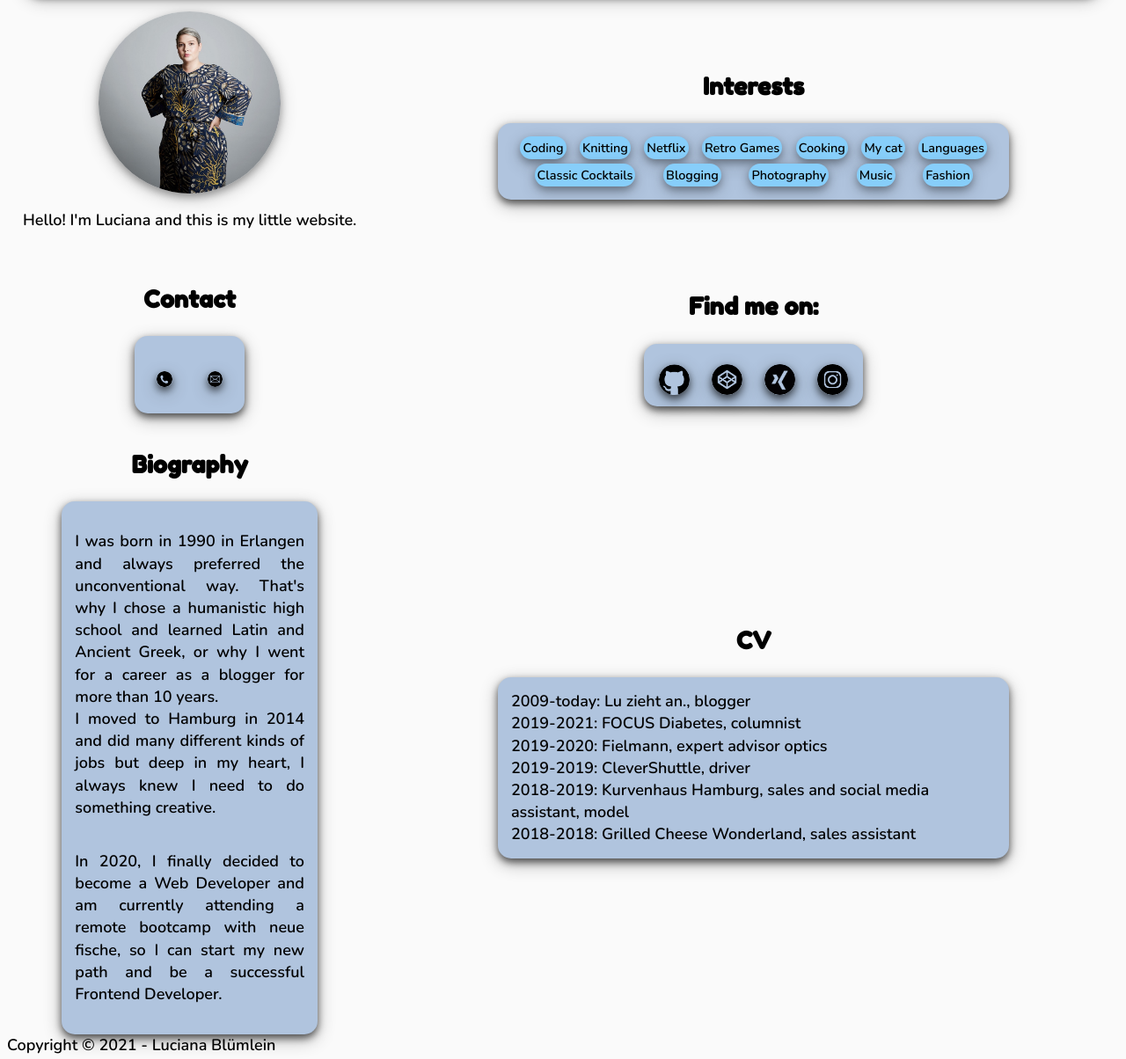
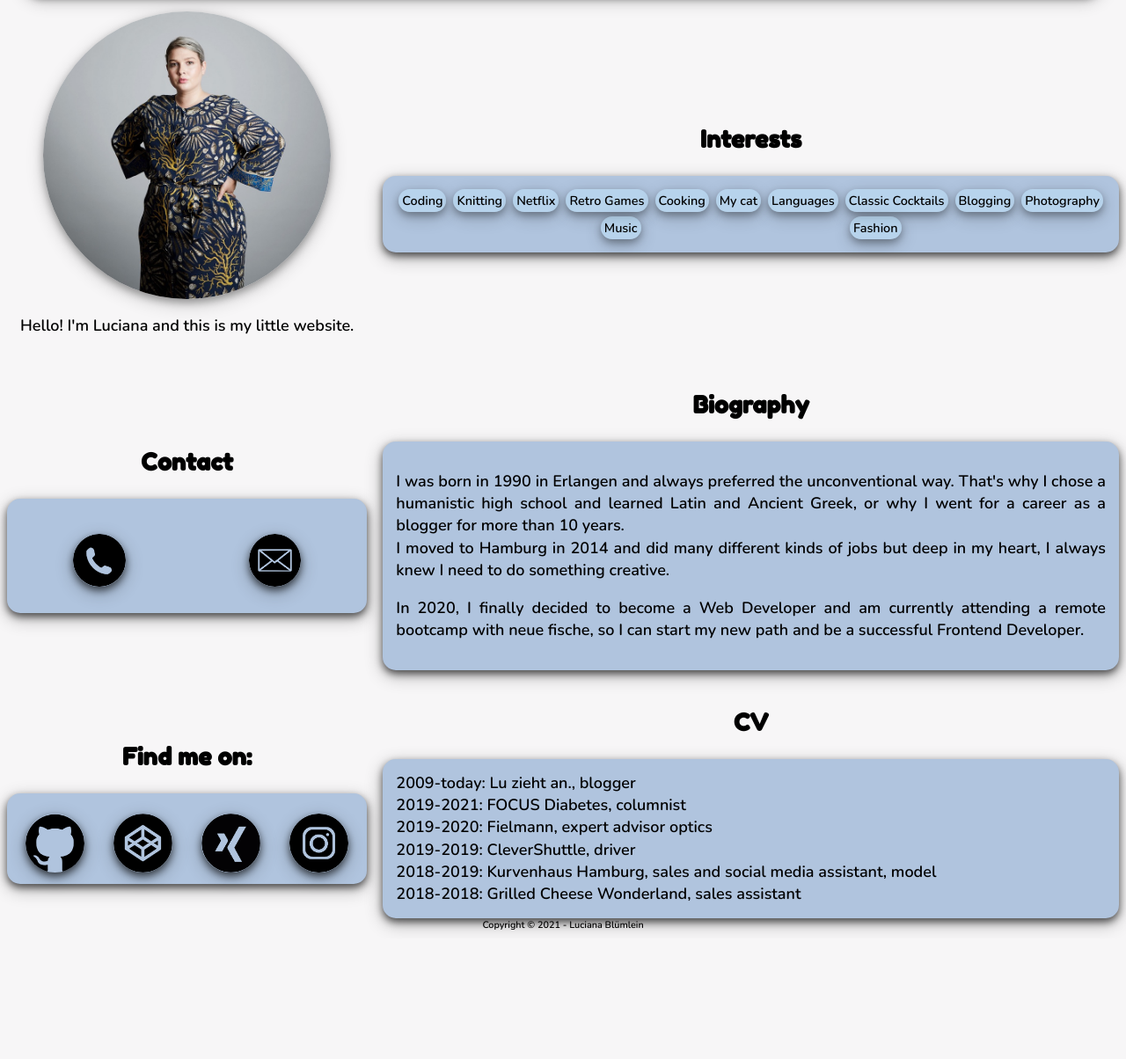
Before and after one commit to luziehtan/personal-website, a plain HTML site: page src/index.html in a window 1280 px wide. Shown: the part 136-1340 px from the top of the page at 88% size. After the commit the page ends 1203 px from the top, so only its background shows below. Drawn offline with nearby package versions, Linux system fonts and the light colour scheme.

Commit message:
Sort structure responsive

```diff
--- a/src/index.html
+++ b/src/index.html
@@ -22,14 +22,14 @@
         <a href="#cv">CV</a>
       </nav>
     </header>
-    <main>
+    <main class="main">
       <section>
-        <img src="./images/lbluemlein.jpg" alt="" />
+        <img class="a" src="./images/lbluemlein.jpg" alt="" />
         <p class="pictext" aria-hidden="true">
           Hello! I'm Luciana and this is my little website.
         </p>
       </section>
-      <section>
+      <section class="b">
         <h2>Interests</h2>
         <ul class="interests">
           <li class="interestbuttons">Coding</li>
@@ -46,7 +46,7 @@
           <li class="interestbuttons">Fashion</li>
         </div>
       </section>
-      <section class="contactsection">
+      <section class="c">
         <h2 id="contact">Contact</h2>
         <div class="contact">
           <address><a class="contactlink" href="tel:004915257953052"><img class="contactbutton" src="./images/phone.jpg" alt="Call"></a></address>
@@ -54,7 +54,7 @@
           </address>
         </div>
       </section>
-      <section>
+      <section class="d">
         <h2>Find me on:</h2>
         <div class="column">
           <a class="icon-link" href="https://github.com/luziehtan"
@@ -87,7 +87,7 @@
           /></a>
       </div>
       </section>
-      <section>
+      <section class="e">
         <h2 id="bio">Biography</h2>
         <div class="bio">
           <p>
@@ -99,7 +99,7 @@
         </p>
         </div>
       </section>
-      <section>
+      <section class="f">
         <h2 id="cv">CV</h2>
         <ul class="cv">
           <li>2009-today: <strong>Lu zieht an.</strong>, blogger</li>
@@ -117,6 +117,7 @@
         </ul>
       </section>
     </main>
-    <footer>Copyright © 2021 - Luciana Blümlein</footer>
+    <footer class="footer">Copyright © 2021 - Luciana Blümlein</footer>
+  </div>
   </body>
 </html>
--- a/src/styles/index.css
+++ b/src/styles/index.css
@@ -7,7 +7,7 @@ body {
   font-weight: 100;
   line-height: 1.4;
   font-size: 112.5%;
-  background-color: #fafafa;
+  background-color: #f7f6f7;
 }
 
 header {
@@ -16,7 +16,7 @@ header {
   box-shadow: 0 4px 8px 0 rgba(0, 0, 0, 0.6), 0 6px 20px 0 rgba(0, 0, 0, 0.3);
   margin: 10px 20px;
   text-align: center;
-  grid-column: 1/2;
+  grid-area: h;
 }
 
 h1 {
@@ -32,6 +32,7 @@ nav {
   background: lightskyblue;
   border-radius: 0 0 20px 20px;
   align-items: stretch;
+  grid-area: n;
 }
 
 @media (min-width: 600px) {
@@ -57,7 +58,7 @@ main {
 @media (min-width: 600px) {
   main {
     display: grid;
-    grid-template-columns: 1fr 2fr;
+    grid-template-columns: 1fr 1fr 1fr;
     grid-gap: 1em;
   }
 }
@@ -81,7 +82,11 @@ img {
 @media (min-width: 600px) {
   img {
     margin-top: 10px;
-    width: 50%;
+    width: 100%;
+    grid-column-start: 1;
+    grid-column-end: 1;
+    grid-row-start: 1;
+    grid-row-end: 1;
   }
 }
 
@@ -116,17 +121,25 @@ li {
 
 @media (min-width: 600px) {
   .interests {
-    width: 70%;
-    grid-column: 2;
+    width: 100%;
+  }
+
+  .b {
+    grid-column-start: 2;
+    grid-column-end: 4;
+    grid-row-start: 1;
+    grid-row-end: 1;
   }
 }
 
 .interestbuttons {
   display: flex-wrap;
   justify-content: space-evenly;
-  background: lightskyblue;
+  background: rgba(192, 229, 252, 0.438);
   border-radius: 15px;
   padding: 3px;
+  padding-left: 4px;
+  padding-right: 4px;
   box-shadow: 0 4px 8px 0 rgba(0, 0, 0, 0.3), 0 6px 20px 0 rgba(0, 0, 0, 0.2);
   font-family: 'Nunito', sans-serif;
   font-size: 80%;
@@ -144,9 +157,11 @@ li {
 }
 
 @media (min-width: 600px) {
-  .contact {
-    width: 30%;
-    grid-column: 1;
+  .c {
+    grid-column-start: 1;
+    grid-column-end: 1;
+    grid-row-start: 2;
+    grid-row-end: 2;
   }
 }
 
@@ -163,6 +178,12 @@ li {
   box-shadow: 0 4px 8px 0 rgba(0, 0, 0, 0.6), 0 6px 20px 0 rgba(0, 0, 0, 0.3);
 }
 
+@media (min-width: 600px) {
+  .contactbutton {
+    width: 30%;
+  }
+}
+
 .column {
   display: flex;
   justify-content: space-around;
@@ -176,7 +197,17 @@ li {
 
 @media (min-width: 600px) {
   .column {
-    width: 30%;
+    grid-column-start: 1;
+    grid-column-end: 1;
+    grid-row-start: 3;
+    grid-row-end: 3;
+  }
+
+  .d {
+    grid-column-start: 1;
+    grid-column-end: 1;
+    grid-row-start: 3;
+    grid-row-end: 3;
   }
 }
 
@@ -205,9 +236,15 @@ li {
 
 @media (min-width: 600px) {
   .bio {
-    display: grid;
-    width: 70%;
+    width: 100%;
     font-size: 100%;
+  }
+
+  .e {
+    grid-column-start: 2;
+    grid-column-end: 4;
+    grid-row-start: 2;
+    grid-row-end: 2;
   }
 }
 
@@ -222,8 +259,19 @@ li {
 
 @media (min-width: 600px) {
   .cv {
-    display: grid;
-    width: 70%;
+    width: 100%;
     font-size: 100%;
   }
+
+  .f {
+    grid-column-start: 2;
+    grid-column-end: 4;
+    grid-row-start: 3;
+    grid-row-end: 3;
+  }
 }
+
+.footer {
+  font-size: 60%;
+  text-align: center;
+}
```
